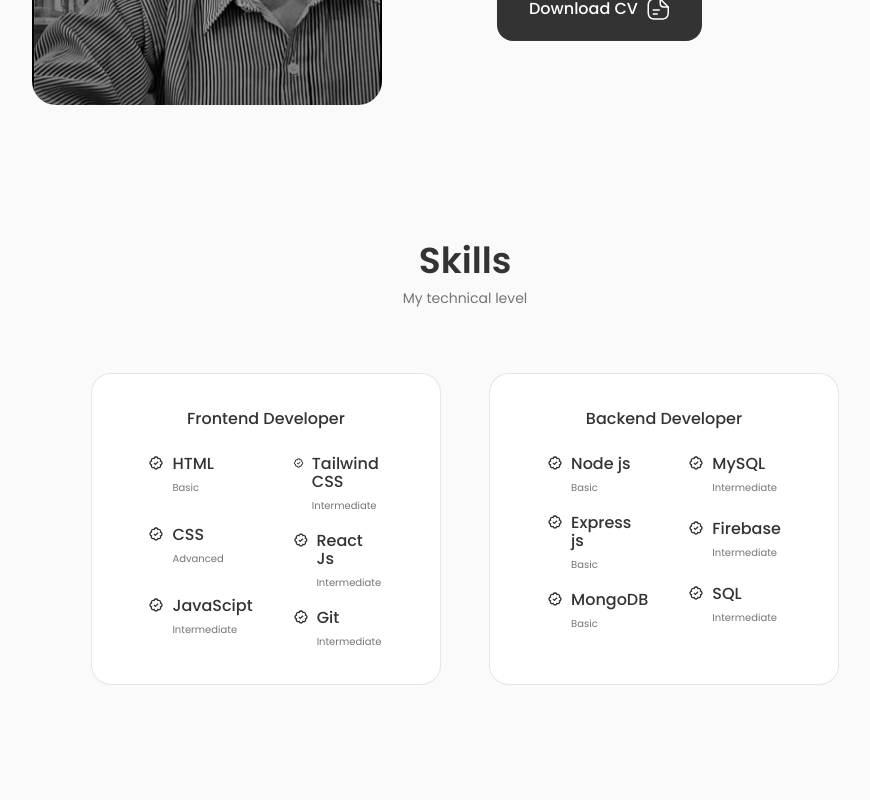
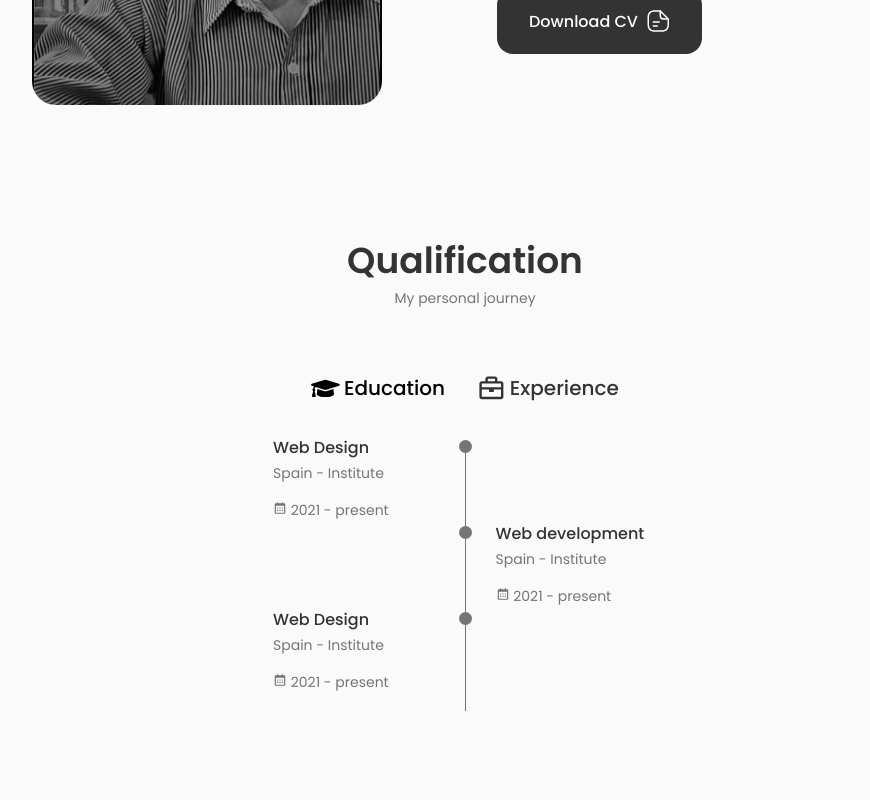
Before and after one commit to AwaisAhmad211/Awais-Ahmad, a React (Vite) app: page / in a window 1280 px wide. Shown: the part 1340-2140 px from the top of the page, without its empty margins (175-1045 px from the left). Built offline with nearby package versions, Linux system fonts and the light colour scheme.

Commit message:
Qualification Section Completed

```diff
--- a/src/App.jsx
+++ b/src/App.jsx
@@ -4,6 +4,7 @@ import Home from './components/Home/Home'
 import About from './components/About/About'
 import Skills from './components/Skills/Skills'
 import Services from './components/Services/Services'
+import Qualification from './components/Qualification/Qualification'
 
 function App() {
 
@@ -14,6 +15,7 @@ function App() {
        <main className="main">
         <Home />
         <About />
+        <Qualification />
         <Skills />
         <Services />
         </main>
--- a/src/components/About/About.jsx
+++ b/src/components/About/About.jsx
@@ -15,7 +15,7 @@ const About = () => {
 
               <div className="about__data">
                    <Info />
-                   <p className='about__description'>Lorem ipsum dolor sit amet consectetur adipisicing elit. Placeat totam consequuntur harum pariatur, autem aliquam!</p>
+                   <p className='about__description'>Full stack developer, I create web pages with best performance, I have years of experience and many clients are happy with the projects carried out.</p>
                    <a download="" href={CV} className='button button--flex'>Download CV
                    <svg
                 className="button__icon"
--- a/src/components/Home/Data.jsx
+++ b/src/components/Home/Data.jsx
@@ -56,7 +56,7 @@ const Data = () => {
                 </svg>
         </h1>
         <h3 className="home__subtitle">Web Developer</h3>
-        <p className="home__description"> Lorem ipsum dolor sit amet consectetur adipisicing elit. Odit, sint?</p>
+        <p className="home__description"> I'm creative developer based in Pakistan, and I'm very passionate and dedicated to my work</p>
         <a href="#contact" className="button button--flex">Say Hello
         <svg
                   className="button__icon"
--- a/src/components/Home/Social.jsx
+++ b/src/components/Home/Social.jsx
@@ -9,7 +9,7 @@ const Social = () => {
             <FaLinkedin color='black'/>
         </a>
 
-        <a href="" className='home__social-icon' target='_blank'>
+        <a href="https://github.com/AwaisAhmad211/" className='home__social-icon' target='_blank'>
             <BsGithub color='black'/>
         </a>
 
--- /dev/null
+++ b/src/components/Qualification/Qualification.jsx
@@ -0,0 +1,160 @@
+import React, { useState } from "react";
+import "./qualification.css";
+import { FaGraduationCap } from "react-icons/fa";
+import { BiBriefcase } from "react-icons/bi";
+import { BiCalendar } from "react-icons/bi";
+
+const Qualification = () => {
+  const [toggleState, setToggleState] = useState(1);
+  const toggleTab = (index) => {
+    setToggleState(index);
+  };
+  return (
+    <section className="qualification section">
+      <h2 className="section__title">Qualification</h2>
+      <span className="section__subtitle">My personal journey</span>
+      <div className="qualification__container container">
+        <div className="qualification__tabs">
+          <div className={
+            toggleState === 1
+            ? "qualification__button qualification__active button--flex"
+            : "qualification__button button--flex"
+          }
+          onClick={() => toggleTab(1)}
+          >
+            <FaGraduationCap className="qualification__icon" />
+            Education
+          </div>
+
+          <div className={
+            toggleState === 2
+            ? "qualification__button qualification__active button--flex"
+            : "qualification__button button--flex"}
+            onClick={() => toggleTab(2)}
+            >
+            <BiBriefcase className="qualification__icon" />
+            Experience
+          </div>
+        </div>
+
+        <div className="qualification__sections">
+          <div className={
+            toggleState === 1
+            ? "qualification__content qualification__content-active"
+            : "qualification__content"
+          }>
+            <div className="qualification__data">
+              <div>
+                <h3 className="qualification__title">Web Design</h3>
+                <span className="qualification__subtitle">
+                  Spain - Institute
+                </span>
+                <div className="qualification__calender">
+                  <BiCalendar /> 2021 - present
+                </div>
+              </div>
+              <div>
+                <span className="qualification__rounder"></span>
+                <span className="qualification__line"></span>
+              </div>
+            </div>
+
+            <div className="qualification__data">
+              <div></div>
+
+              <div>
+                <span className="qualification__rounder"></span>
+                <span className="qualification__line"></span>
+              </div>
+
+              <div>
+                <h3 className="qualification__title">Web development</h3>
+                <span className="qualification__subtitle">
+                  Spain - Institute
+                </span>
+                <div className="qualification__calender">
+                  <BiCalendar /> 2021 - present
+                </div>
+              </div>
+            </div>
+
+            <div className="qualification__data">
+              <div>
+                <h3 className="qualification__title">Web Design</h3>
+                <span className="qualification__subtitle">
+                  Spain - Institute
+                </span>
+                <div className="qualification__calender">
+                  <BiCalendar /> 2021 - present
+                </div>
+              </div>
+              <div>
+                <span className="qualification__rounder"></span>
+                <span className="qualification__line"></span>
+              </div>
+            </div>
+          </div>
+
+          <div className={
+            toggleState === 2
+            ? "qualification__content qualification__content-active"
+            : "qualification__content"
+          }>
+            <div className="qualification__data">
+              <div>
+                <h3 className="qualification__title">Web Design</h3>
+                <span className="qualification__subtitle">
+                  Spain - Institute
+                </span>
+                <div className="qualification__calender">
+                  <BiCalendar /> 2023 - present
+                </div>
+              </div>
+              <div>
+                <span className="qualification__rounder"></span>
+                <span className="qualification__line"></span>
+              </div>
+            </div>
+
+            <div className="qualification__data">
+              <div></div>
+
+              <div>
+                <span className="qualification__rounder"></span>
+                <span className="qualification__line"></span>
+              </div>
+
+              <div>
+                <h3 className="qualification__title">Web development</h3>
+                <span className="qualification__subtitle">
+                  Spain - Institute
+                </span>
+                <div className="qualification__calender">
+                  <BiCalendar /> 2023 - present
+                </div>
+              </div>
+            </div>
+
+            <div className="qualification__data">
+              <div>
+                <h3 className="qualification__title">Web Design</h3>
+                <span className="qualification__subtitle">
+                  Spain - Institute
+                </span>
+                <div className="qualification__calender">
+                  <BiCalendar /> 2023 - present
+                </div>
+              </div>
+              <div>
+                <span className="qualification__rounder"></span>
+                <span className="qualification__line"></span>
+              </div>
+            </div>
+          </div>
+        </div>
+      </div>
+    </section>
+  );
+};
+
+export default Qualification;
--- /dev/null
+++ b/src/components/Qualification/qualification.css
@@ -0,0 +1,104 @@
+.qualification__container {
+    max-width: 768px;
+}
+.qualification__tabs {
+    display: flex;
+    justify-content: center;
+    margin-bottom: var(--mb-2);
+}
+.qualification__button {
+    font-size: var(--h3-font-size);
+    font-weight: var(--font-medium);
+    color: var(--title-color);
+    margin: 0 var(--mb-1);
+    cursor: pointer;
+}
+.qualification__button:hover {
+    color: var(--title-color-dark);
+}
+.qualification__icon {
+    font-size: 1.8rem;
+    margin-right: var(--mb-0-25);
+}
+.qualification__active {
+    color: var(--title-color-dark);
+}
+.qualification__sections {
+    display: grid;
+    grid-template-columns: 0.5fr;
+    justify-content: center;
+}
+.qualification__content {
+    display: none;
+}
+.qualification__content-active {
+    display: block;
+}
+.qualification__data {
+    display: grid;
+    grid-template-columns: 1fr max-content 1fr;
+    column-gap: 1.5rem ;
+}
+.qualification__title {
+    font-size: var(--normal-font-size);
+    font-weight: var(--font-medium);
+}
+.qualification__subtitle {
+    display: inline-block;
+    font-size: var(--small-font-size);
+    margin-bottom: var(--mb-1);
+}
+.qualification__calender {
+    font-size: var(--small-font-size);
+}
+.qualification__rounder {
+    display: inline-block;
+    width: 13px;
+    height: 13px;
+    background-color: var(--text-color);
+    border-radius: 50% ;
+}
+.qualification__line {
+    display: block;
+    width: 1px;
+    height: 100%;
+    background-color: var(--text-color);
+    transform: translate(6px, -7px);
+}
+
+
+
+
+
+/*=============== BREAKPOINTS ===============*/
+/* For large devices */
+@media screen and (max-width: 992px) {
+    .qualification__container {
+        margin-left: auto;
+        margin-right: auto;
+    }
+  }
+
+  /* For medium devices */
+  @media screen and (max-width: 768px) {
+    .qualification__calender {
+        margin-left: var(--mb-1-5);
+        margin-right: var(--mb-1-5);
+    }
+  }
+
+  @media screen and (max-width: 576px) {
+    .qualification__sections {
+        grid-template-columns: initial;
+    }
+    .qualification__button {
+        margin: 0 var(--mb-0-75);
+    }
+  }
+
+  /* For small devices */
+  @media screen and (max-width: 350px) {
+    .qualification__data{
+        gap: 0.5rem;
+    }
+  }
--- a/src/components/Services/Services.jsx
+++ b/src/components/Services/Services.jsx
@@ -21,7 +21,7 @@ const Services = () => {
       <div className="services__content">
         <div>
           <FcServices color="black" className="services__icon"/>
-          <h3 className="services__title">Product <br/> Designer</h3>
+          <h3 className="services__title">Frontend <br/> Development</h3>
         </div>
         <span className="services__button" onClick={()=> toggleTab(1)}>
           View More
@@ -31,7 +31,7 @@ const Services = () => {
         <div className={toggleState === 1 ? "services__modal active-modal" : "services__modal"}>
           <div className="services__modal-content">
             <FaTimes className="services__modal-close" onClick={()=> toggleTab(0)} />
-            <h3 className="services__modal-title">Product Designer</h3>
+            <h3 className="services__modal-title">Frontend Development</h3>
             <p className="services__modal-description">
               Service with more then 2 years of work to clients and companies
             </p>
@@ -77,17 +77,17 @@ const Services = () => {
       <div className="services__content">
         <div>
           <BiArrowBack className="services__icon"/>
-          <h3 className="services__title">Ui/Ux <br/> Designer</h3>
+          <h3 className="services__title">Backend <br/> Development</h3>
         </div>
-        <span className="services__button" onClick={()=> toggleTab(1)}>
+        <span className="services__button" onClick={()=> toggleTab(2)}>
           View More
           <BsArrowRightShort className="services__button-icon" />
         </span>
 
-        <div className={toggleState === 1 ? "services__modal active-modal" : "services__modal"}>
+        <div className={toggleState === 2 ? "services__modal active-modal" : "services__modal"}>
           <div className="services__modal-content">
             <FaTimes className="services__modal-close" onClick={()=> toggleTab(0)}/>
-            <h3 className="services__modal-title">Ui/Ux Designer</h3>
+            <h3 className="services__modal-title">Backend Development</h3>
             <p className="services__modal-description">
               Service with more then 2 years of work to clients and companies
             </p>
@@ -133,17 +133,17 @@ const Services = () => {
       <div className="services__content">
         <div>
           <BiEdit className="services__icon"/>
-          <h3 className="services__title">Visual <br/> Designer</h3>
+          <h3 className="services__title">Full Stack <br/>  </h3>
         </div>
-        <span className="services__button" onClick={()=> toggleTab(1)}>
+        <span className="services__button" onClick={()=> toggleTab(3)}>
           View More
           <BsArrowRightShort className="services__button-icon" />
         </span>
 
-        <div className={toggleState === 1 ? "services__modal active-modal" : "services__modal"}>
+        <div className={toggleState === 3 ? "services__modal active-modal" : "services__modal"}>
           <div className="services__modal-content">
             <FaTimes className="services__modal-close" onClick={()=> toggleTab(0)}/>
-            <h3 className="services__modal-title">Visual Designer</h3>
+            <h3 className="services__modal-title">Full Stack Development</h3>
             <p className="services__modal-description">
               Service with more then 2 years of work to clients and companies
             </p>
```
